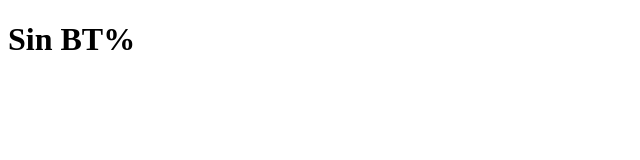
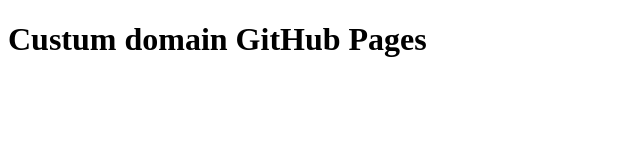
Before and after one commit to lucilarodriguez/bt5, a website: page homeGit/index.html in a window 1280 px wide. Shown: the whole page, without its empty margins (0-640 px from the left). Drawn offline with Linux system fonts and the light colour scheme.

Commit message:
modifique el h1

```diff
--- a/homeGit/index.html
+++ b/homeGit/index.html
@@ -7,6 +7,6 @@
   <title>Document</title>
 </head>
 <body>
-  <h1>Sin BT%</h1>
+  <h1>Custum domain GitHub Pages</h1>
 </body>
 </html>
```
Also changed, not shown: 1 other file.
